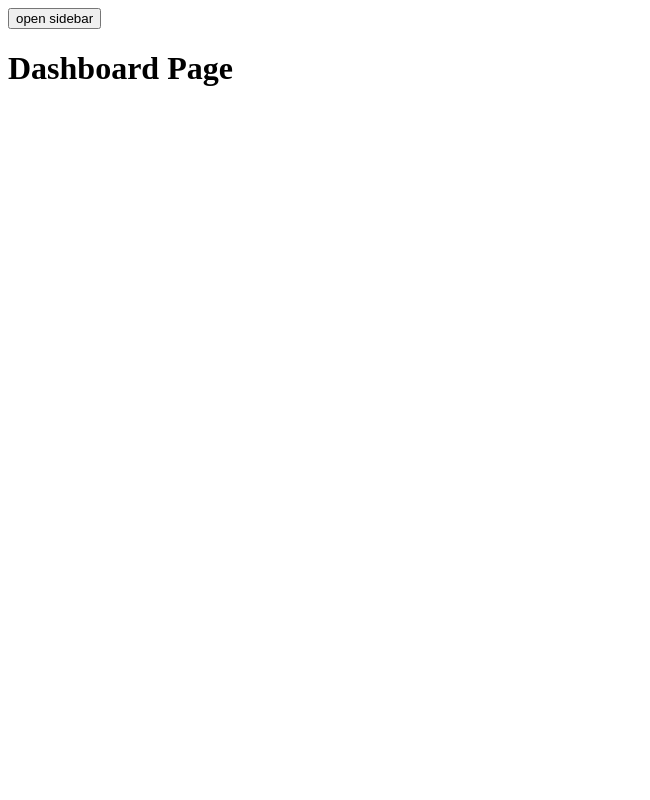
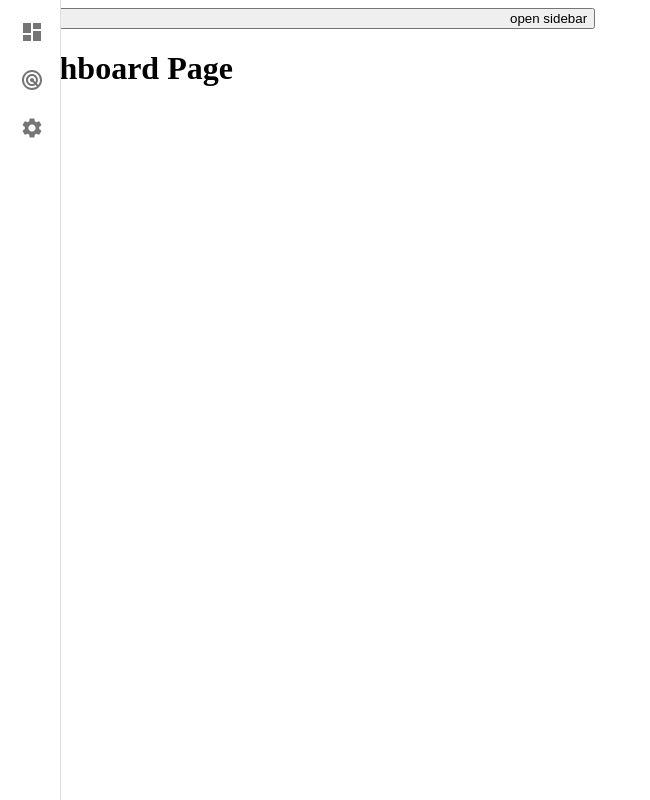
Before and after one commit to stanleyavril123/sectool, a React (Create React App) app: page / in a window 1280 px wide. Shown: the whole page, without its empty margins (0-650 px from the left). Built offline with nearby package versions, Linux system fonts and the light colour scheme.

Commit message:
closing animation

```diff
--- a/src/components/Sidebar.tsx
+++ b/src/components/Sidebar.tsx
@@ -8,13 +8,13 @@ const Sidebar: React.FC = () => {
   const [isOpen, setIsOpen] = useState(false);
   return (
     <>
-    <button onClick={() => setIsOpen(true)}>open sidebar</button>
+    <button onClick={() => setIsOpen(!isOpen)} style={{paddingLeft: '500px'}}>open sidebar</button>
       <Drawer
         open={isOpen}
         onClose={() => setIsOpen(false)}
-        variant="persistent"
+        variant="permanent"
         >
-          <SidebarButtons/>
+         <SidebarButtons isOpen={isOpen} />
       </Drawer>
 
     </>
--- a/src/components/SidebarButtons.tsx
+++ b/src/components/SidebarButtons.tsx
@@ -1,29 +1,54 @@
 import React from "react";
-import {List, ListItem, ListItemButton, ListItemIcon, ListItemText} from "@mui/material";
+import {List, ListItem, ListItemButton, ListItemIcon, ListItemText, Box} from "@mui/material";
 import DashboardIcon from '@mui/icons-material/Dashboard';
 import ScanIcon from '@mui/icons-material/Radar';
 import SettingsIcon from '@mui/icons-material/Settings';
 
-  const SideBarButtons: React.FC = () => {
+interface SidebarButtonsProps {
+  isOpen: boolean;
+}
+
+  const SidebarButtons: React.FC<SidebarButtonsProps> = ({isOpen}) => {
+
     const navButton: string[] = ['Dashboard', 'Scan', 'Setting'];
     const navButtonPath: string[] = ['/Dashboard', '/Scan', '/Setting'];
     const buttonIcons: React.ElementType[] = [DashboardIcon, ScanIcon, SettingsIcon ]
 
     return(
+    <Box
+        sx={{
+            width: isOpen ? 240 : 60,
+            transition: "width 0.3s ease",
+            overflow: "hidden",
+        }}
+        >
         <List>
             {navButton.map((text, index) => (
             <ListItem key={index} disablePadding>
                 <a href={navButtonPath[index]} style={{textDecoration: 'none'}} >
-                    <ListItemButton>
-                            <ListItemIcon>
+                    <ListItemButton
+                    sx={[{ minHeight: 48, px: 2.5},
+                    isOpen ? {justifyContent: 'initial'} : {justifyContent: 'center'}]}
+                    >
+
+                            <ListItemIcon
+                            sx={[{minWidth: 0, justifyContent: 'center'},
+                                isOpen ? {mr:3} : {mr: 'auto'}
+                            ]}
+                            >
                                {React.createElement(buttonIcons[index])}
                             </ListItemIcon>
-                        <ListItemText primary={text} />
+                <ListItemText
+                  primary={text}
+                  sx={{ whiteSpace: "nowrap", opacity: isOpen ? 1 : 0,
+                        transition: "opacity 0.3s ease"}}
+                  />
                     </ListItemButton>
                 </a>
            </ListItem>
             ))}
         </List>
+        </Box>
     );
     }
-    export default SideBarButtons;
+    export default SidebarButtons;
```
